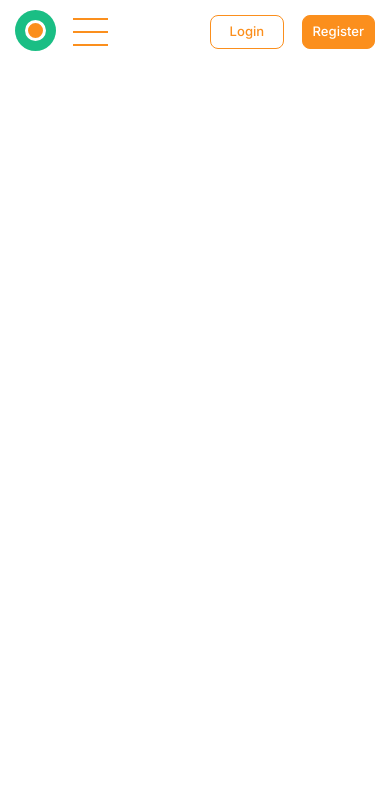
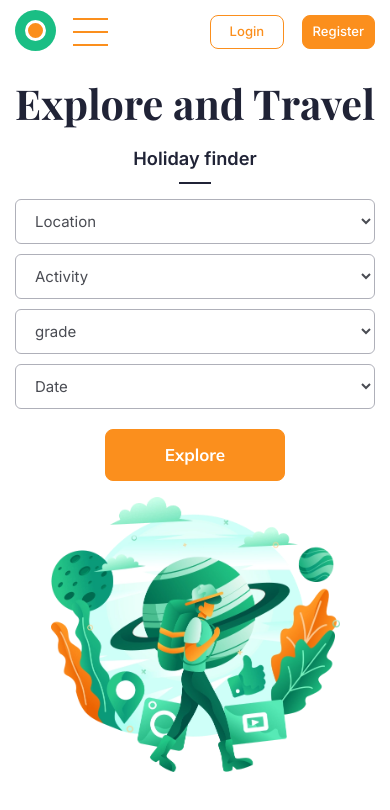
Before and after one commit to Dmither/Thousand-Sunny, a website built with Vite: page index.html in a window 390 px wide. Built offline with nearby package versions, Linux system fonts and the light colour scheme.

Commit message:
add hero

```diff
--- a/css/general.css
+++ b/css/general.css
@@ -15,7 +15,7 @@
 }
 
 .title {
-  font-size: 36px;
+  font-size: calc(26px + 10 * (100vw - 320px) / (1600 - 320));
   font-family: Playfair Display;
   font-weight: 700;
   line-height: 1.39; /* 50/36 */
--- /dev/null
+++ b/css/hero.css
@@ -0,0 +1,119 @@
+.hero {
+}
+.container {
+}
+.hero__container {
+	padding: calc(13px + 50 * ((100vw - 768px) / (1600 - 768)))
+		calc(15px + 90 * ((100vw - 768px) / (1600 - 768)));
+	display: grid;
+	grid-template-columns: repeat(2, 1fr);
+	gap: 16px;
+}
+.hero__content {
+	padding-left: calc(0px + 85 * ((100vw - 768px) / (1600 - 768)));
+}
+.hero__title {
+	margin-top: calc(0px + 33 * ((100vw - 768px) / (1600 - 768)));
+	margin-bottom: calc(20px + 44 * ((100vw - 768px) / (1600 - 768)));
+	max-width: 360px;
+	font-size: calc(40px + 24 * (100vw - 320px) / (1600 - 320));
+	line-height: 1.25;
+	color: #202336;
+}
+.hero__finder {
+	font-family: Inter;
+	font-size: calc(18px + 4 * (100vw - 320px) / (1600 - 320));
+	font-weight: 600;
+	color: #202336;
+}
+.hero__finder::after {
+	content: "";
+	margin-top: calc(15px + 6 * ((100vw - 768px) / (1600 - 768)));
+	margin-bottom: calc(15px + 33 * ((100vw - 768px) / (1600 - 768)));
+	display: block;
+	width: 32px;
+	height: 2px;
+	background-color: #202336;
+}
+.hero__form {
+}
+.hero__form fieldset {
+	margin-bottom: calc(20px + 31 * ((100vw - 768px) / (1600 - 768)));
+	display: grid;
+	grid-template-columns: repeat(2, 1fr);
+	gap: 35px 30px;
+	-moz-column-gap: calc(10px + 20 * ((100vw - 768px) / (1600 - 768)));
+	column-gap: calc(10px + 20 * ((100vw - 768px) / (1600 - 768)));
+	row-gap: calc(10px + 25 * ((100vw - 768px) / (1600 - 768)));
+}
+.hero__form select {
+	background-color: white;
+	padding: calc(11px + 10 * ((100vw - 768px) / (1600 - 768)))
+		calc(15px + 15 * ((100vw - 768px) / (1600 - 768)));
+	border: 1px solid #afb0b9;
+	border-radius: 6px;
+	font-family: "Inter";
+	font-size: 15px;
+	color: #4a4c53;
+}
+.btn {
+}
+.hero__btn {
+  display: block;
+	width: 180px;
+	height: 52px;
+	font-family: "Mulish";
+	font-size: 17px;
+	font-weight: 700;
+}
+.hero__img {
+	aspect-ratio: 1 / 0.95;
+	max-width: 687px;
+
+	background-image: url(../img/hero.webp);
+	background-position: center;
+	background-size: contain;
+	background-repeat: no-repeat;
+}
+@media (max-width: 767.98px) {
+	.hero__container {
+		padding: 13px 15px;
+		grid-template-columns: 1fr;
+	}
+	.hero__content {
+		padding-left: 0;
+	}
+	.hero__title {
+    margin-top: 0;
+		margin-bottom: 20px;
+		max-width: 100%;
+		text-align: center;
+	}
+	.hero__finder {
+		text-align: center;
+	}
+	.hero__finder::after {
+		margin: 15px auto;
+	}
+	.hero__form fieldset {
+    margin-bottom: 20px;
+		-moz-column-gap: 10px;
+		     column-gap: 10px;
+		row-gap: 10px;
+	}
+  .hero__form select {
+    padding: 11px 15px;
+  }
+  .hero__btn {
+    margin: 0 auto;
+  }
+	.hero__img {
+		width: 100%;
+		max-height: 275px;
+	}
+}
+@media (max-width: 479.98px) {
+	.hero__form fieldset {
+		grid-template-columns: 1fr;
+	}
+}
--- a/css/style.css
+++ b/css/style.css
@@ -2,3 +2,4 @@
 @import url(./reset.css);
 @import url(./general.css);
 @import url(./header.css);
+@import url(./hero.css);
--- a/index.html
+++ b/index.html
@@ -38,6 +38,48 @@
     </div>
   </header>
 
+  <main class="main">
+    <section class="hero">
+      <div class="container hero__container">
+        <div class="hero__content">
+          <h1 class="title hero__title">Explore and Travel</h1>
+          <p class="hero__finder">Holiday finder</p>
+          <form class="hero__form">
+            <fieldset>
+              <select name="location" id="">
+                <option value="location">Location</option>
+                <option value="location1">Location1</option>
+                <option value="location2">Location2</option>
+                <option value="location3">Location3</option>
+              </select>
+              <select name="activity" id="">
+                <option value="activity">Activity</option>
+                <option value="activity1">Activity1</option>
+                <option value="activity2">Activity2</option>
+                <option value="activity3">Activity3</option>
+              </select>
+              <select name="grade" id="">
+                <option value="grade">grade</option>
+                <option value="grade1">grade1</option>
+                <option value="grade2">grade2</option>
+                <option value="grade3">grade3</option>
+              </select>
+              <select name="date" id="">
+                <option value="date">Date</option>
+                <option value="date1">Date1</option>
+                <option value="date2">Date2</option>
+                <option value="date3">Date3</option>
+              </select>
+            </fieldset>
+            <button type="submit" class="btn hero__btn">Explore</button>
+          </form>
+        </div>
+        <div class="hero__img">
+        </div>
+      </div>
+    </section>
+  </main>
+
   <script type="module" src="./js/script.js"></script>
 </body>
 
```
Also changed, not shown: README.md, img/down-arrow.svg (added), img/hero.webp (added).
